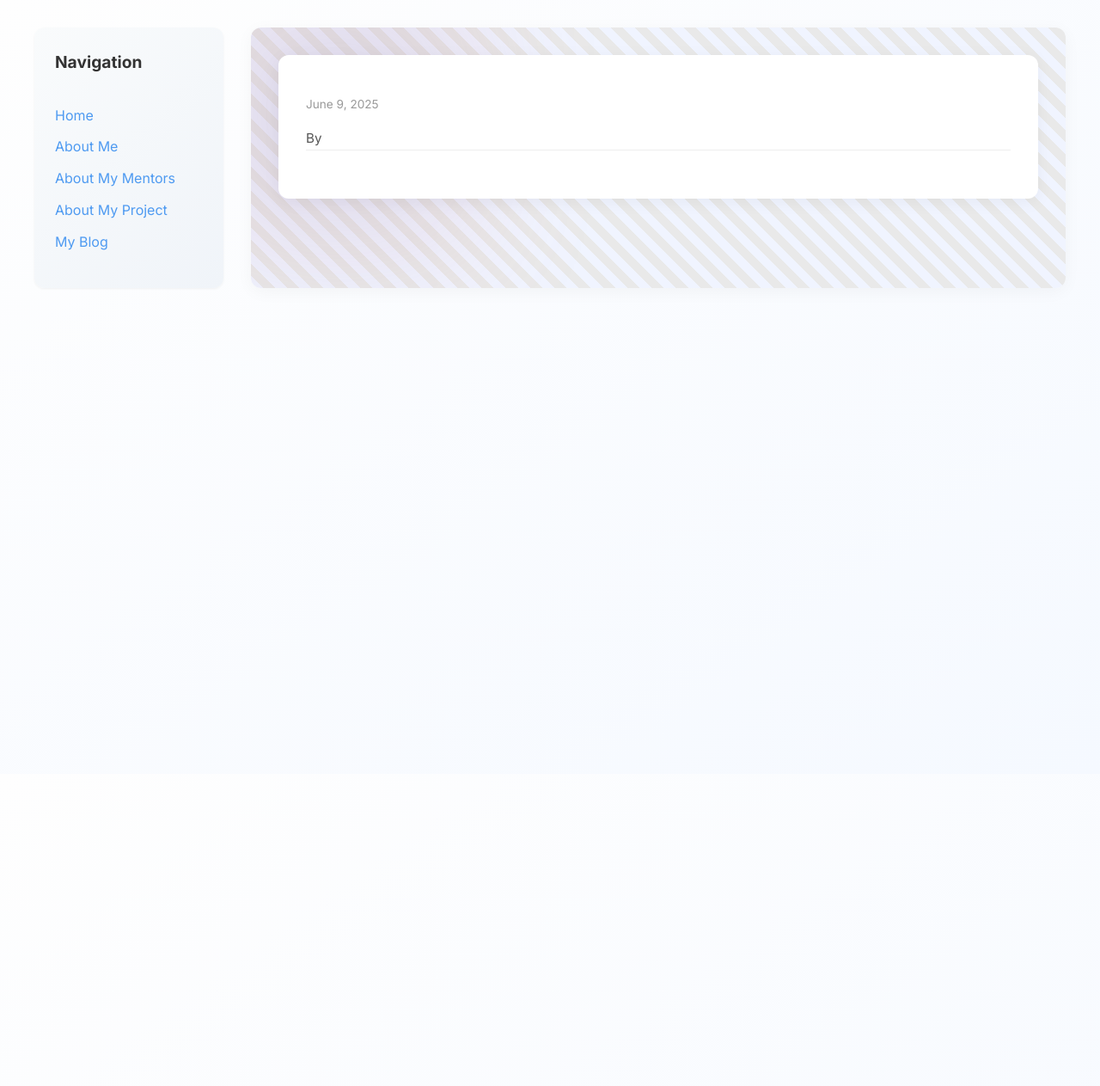
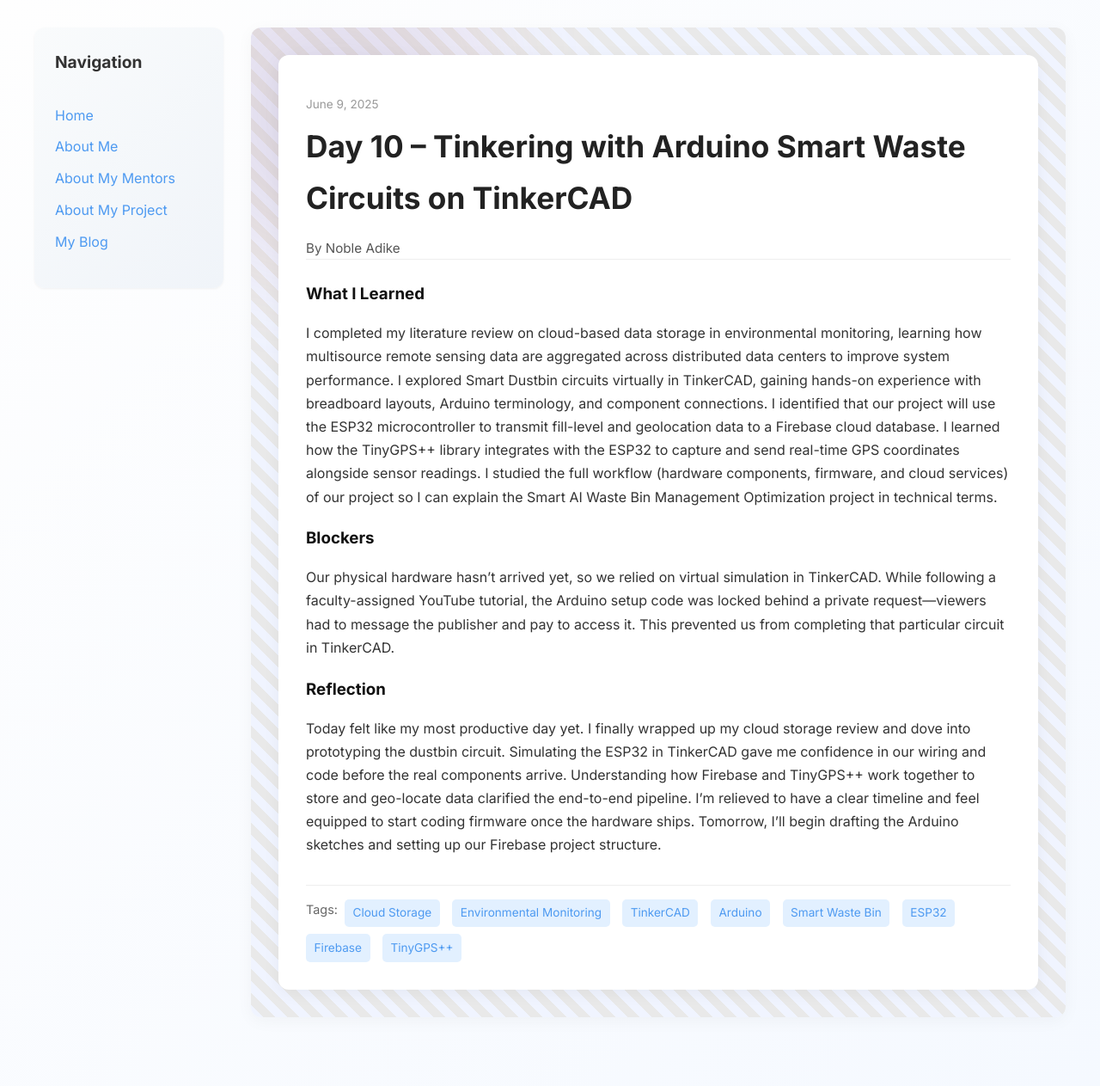
Before and after one commit to kingnaddy/kingnaddy.github.io, a Jekyll site: the page built from _posts/2025-06-09-day-10.md, in a window 1280 px wide. Shown: the whole page at 86% size. Built offline with Jekyll 4.4.1, drawn with Linux system fonts in a browser that asks for light colours; our own code applies the rules of GitHub Pages for plain Markdown files; before the commit the page ends 900 px from its top, so only the background shows below that.

Commit message:
Update 2025-06-09-day-10.md

```diff
--- a/_posts/2025-06-09-day-10.md
+++ b/_posts/2025-06-09-day-10.md
@@ -1,6 +1,6 @@
 ---
 layout: post
-title: "Day 10 – Tinkering with Arduino Smart Waste Circuits on TinkerCAD
+title: "Day 10 – Tinkering with Arduino Smart Waste Circuits on TinkerCAD"
 date: 2025-06-09
 author: Noble Adike
 permalink: /day10.html
```
